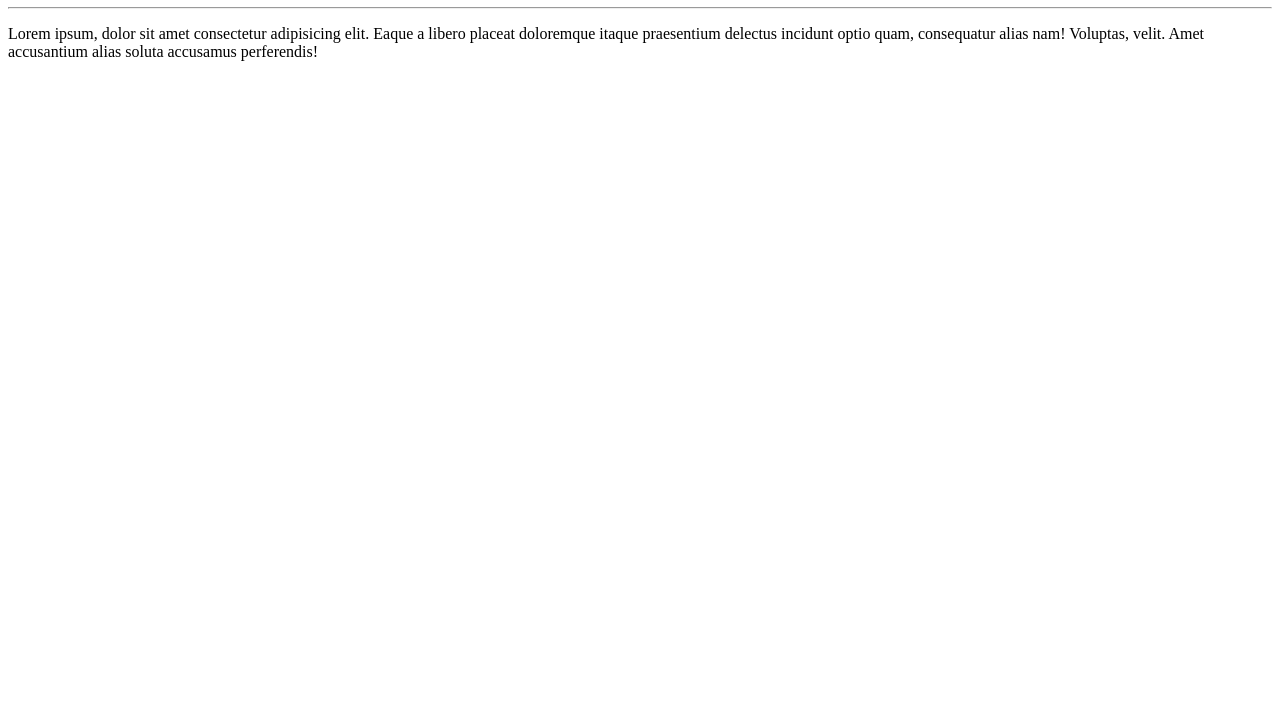
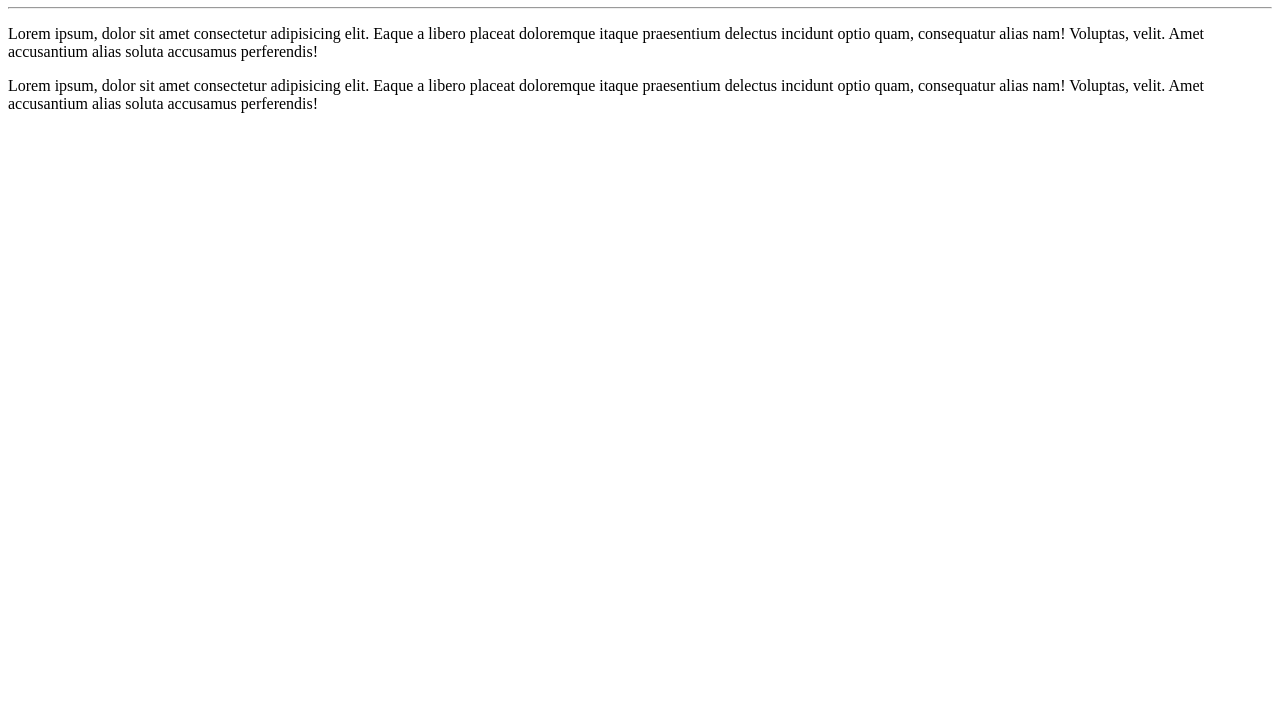
Before and after one commit to darlanzeferino/Curo-de-Gui-e-GitHub, a plain HTML site: page site-Exemplo/index.html in a window 1280 px wide. Shown: the part 73-800 px from the top of the page. Drawn offline with Linux system fonts and the light colour scheme.

Commit message:
adicionei um parágrafo

```diff
--- a/site-Exemplo/index.html
+++ b/site-Exemplo/index.html
@@ -12,5 +12,8 @@
     <p>Lorem ipsum, dolor sit amet consectetur adipisicing elit. Eaque a libero placeat
          doloremque itaque praesentium delectus incidunt optio quam, consequatur alias nam!
           Voluptas, velit. Amet accusantium alias soluta accusamus perferendis!</p>
+    <p>Lorem ipsum, dolor sit amet consectetur adipisicing elit. Eaque a libero placeat
+            doloremque itaque praesentium delectus incidunt optio quam, consequatur alias nam!
+             Voluptas, velit. Amet accusantium alias soluta accusamus perferendis!</p>
 </body>
 </html>
```
